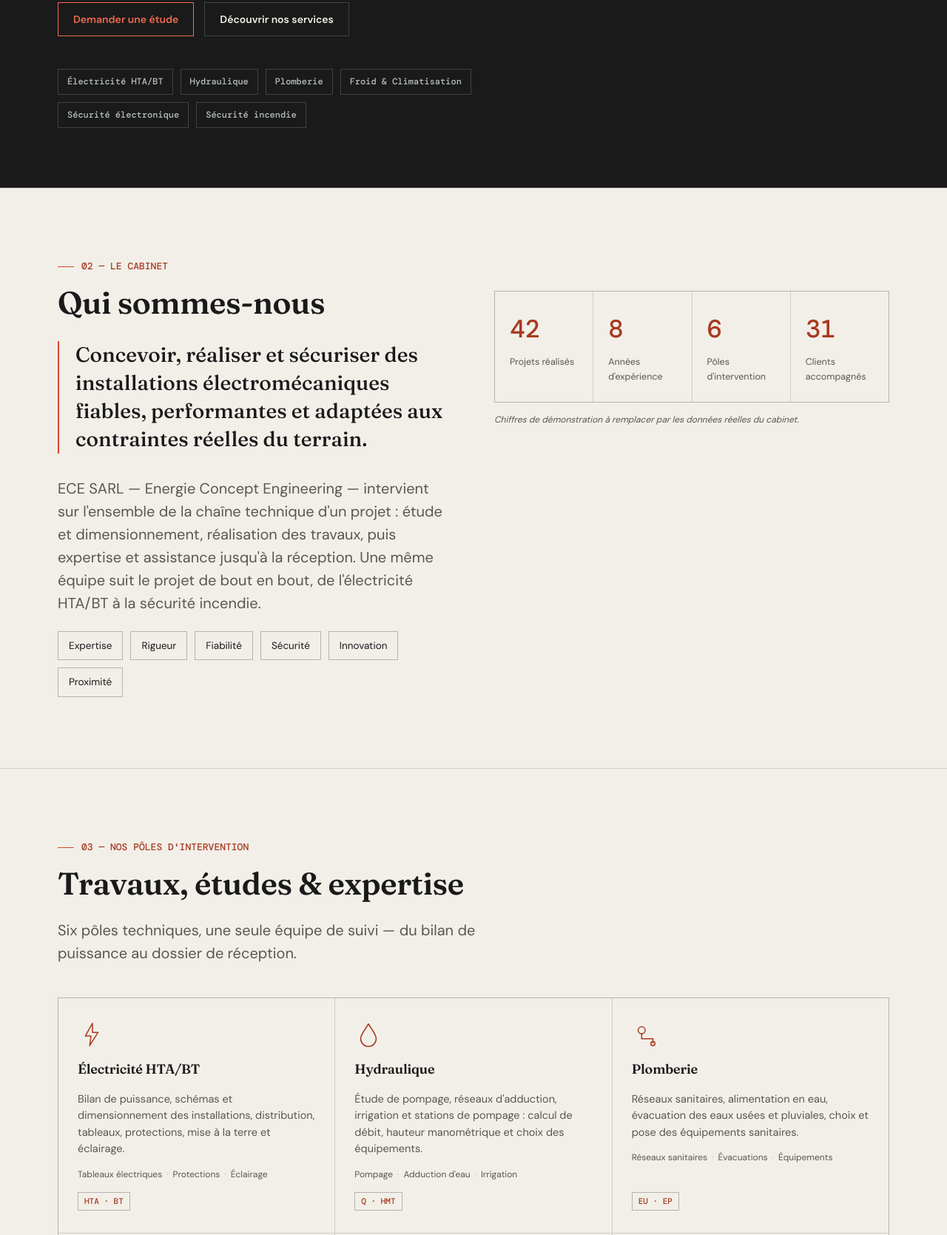
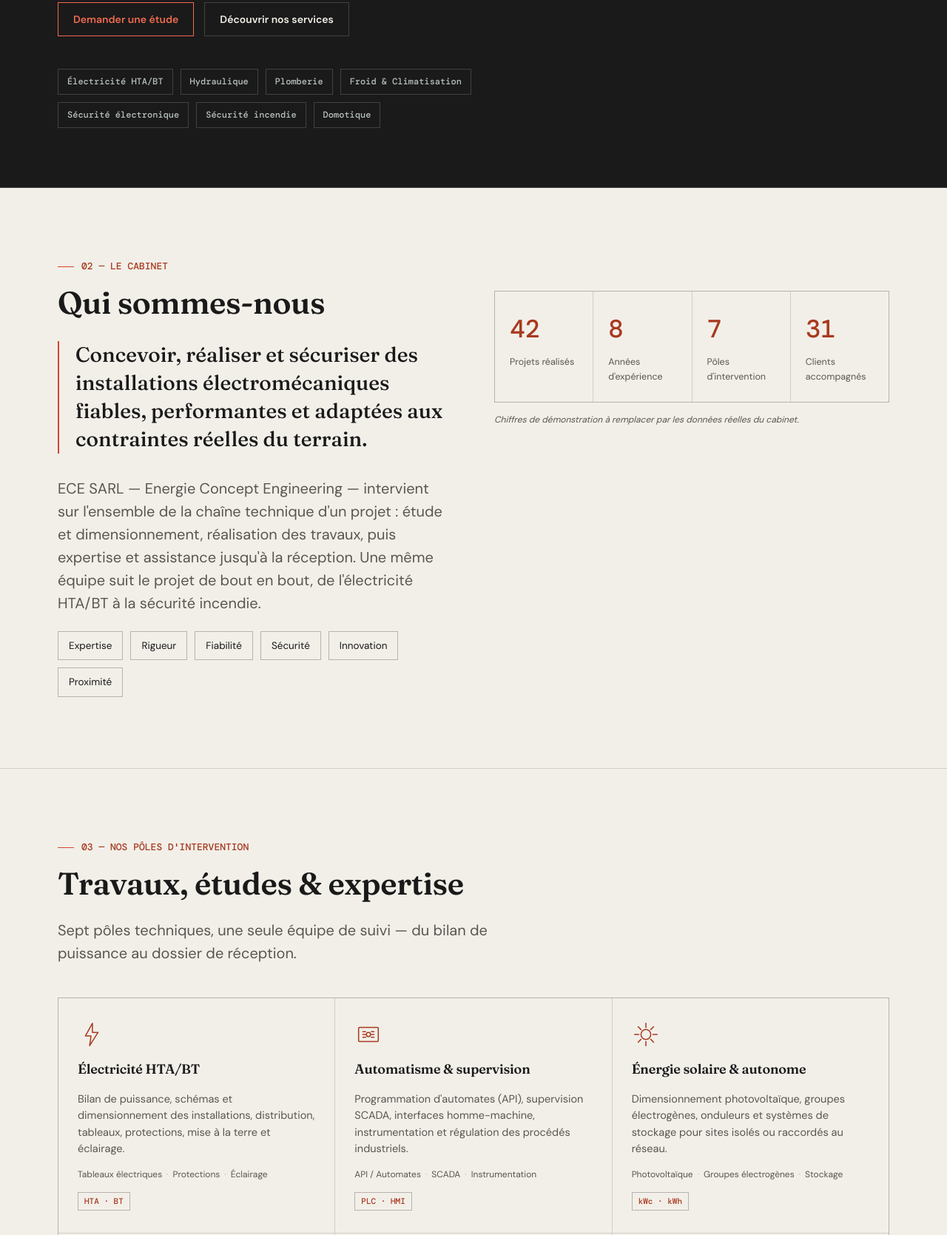
Before and after one commit to mouridoullah/ECE, a plain HTML site: page index.html in a window 1280 px wide. Shown: the part 755-2424 px from the top of the page at 74% size. Drawn offline with nearby package versions, Linux system fonts and the light colour scheme; a web font is replaced by a local one.

Commit message:
Update index.html

```diff
--- a/index.html
+++ b/index.html
@@ -16,7 +16,7 @@
 <meta property="og:site_name" content="ECE SARL">
 <meta name="twitter:card" content="summary_large_image">
 <meta name="twitter:title" content="ECE SARL — Travaux, Études &amp; Expertise">
-<meta name="twitter:description" content="Électricité HTA/BT · Hydraulique · Plomberie · Froid &amp; Climatisation · Sécurité électronique · Sécurité incendie.">
+<meta name="twitter:description" content="Électricité HTA/BT · Hydraulique · Plomberie · Froid &amp; Climatisation · Sécurité électronique · Sécurité incendie · Domotique.">
 
 <link rel="preconnect" href="https://fonts.googleapis.com">
 <link rel="preconnect" href="https://fonts.gstatic.com" crossorigin>
@@ -484,6 +484,7 @@
           <a class="pill" href="#climatisation">Froid &amp; Climatisation</a>
           <a class="pill" href="#securite-electronique">Sécurité électronique</a>
           <a class="pill" href="#securite-incendie">Sécurité incendie</a>
+          <a class="pill" href="#domotique">Domotique</a>
         </div>
       </div>
       <aside class="hero-aside">
@@ -531,7 +532,7 @@
           <div class="stat-grid">
             <div class="stat-cell"><div class="stat-num">42</div><div class="stat-lab">Projets réalisés</div></div>
             <div class="stat-cell"><div class="stat-num">8</div><div class="stat-lab">Années d'expérience</div></div>
-            <div class="stat-cell"><div class="stat-num">6</div><div class="stat-lab">Pôles d'intervention</div></div>
+            <div class="stat-cell"><div class="stat-num">7</div><div class="stat-lab">Pôles d'intervention</div></div>
             <div class="stat-cell"><div class="stat-num">31</div><div class="stat-lab">Clients accompagnés</div></div>
           </div>
           <p class="stat-note">Chiffres de démonstration à remplacer par les données réelles du cabinet.</p>
@@ -548,10 +549,12 @@
           <div class="section-num"><span class="tick"></span>03 — NOS PÔLES D'INTERVENTION</div>
           <h2 class="h2" id="services-title">Travaux, études &amp; expertise</h2>
         </div>
-        <p class="lede">Six pôles techniques, une seule équipe de suivi — du bilan de puissance au dossier de réception.</p>
+        <p class="lede">Sept pôles techniques, une seule équipe de suivi — du bilan de puissance au dossier de réception.</p>
       </div>
 
       <div class="svc-grid">
+        <!-- === GROUPE 1 : ÉLECTRICITÉ & ÉNERGIE === -->
+
         <article class="svc-card" id="electricite">
           <svg class="svc-icon" viewBox="0 0 40 40" fill="none" aria-hidden="true"><path d="M21 4 L11 22 H19 L17 36 L29 17 H21 L21 4Z" stroke="currentColor" stroke-width="1.6" stroke-linejoin="round"/></svg>
           <h3>Électricité HTA/BT</h3>
@@ -559,6 +562,24 @@
           <div class="svc-tags"><span>Tableaux électriques</span><span>Protections</span><span>Éclairage</span></div>
           <span class="svc-spec">HTA · BT</span>
         </article>
+
+        <article class="svc-card" id="automatisme">
+          <svg class="svc-icon" viewBox="0 0 40 40" fill="none" aria-hidden="true"><rect x="6" y="10" width="28" height="20" rx="1" stroke="currentColor" stroke-width="1.6"/><path d="M12 16 H16 M12 20 H16 M12 24 H16 M24 16 H28 M24 20 H28 M24 24 H28" stroke="currentColor" stroke-width="1.6" stroke-linecap="round"/><circle cx="20" cy="20" r="3" stroke="currentColor" stroke-width="1.6"/></svg>
+          <h3>Automatisme &amp; supervision</h3>
+          <p>Programmation d'automates (API), supervision SCADA, interfaces homme-machine, instrumentation et régulation des procédés industriels.</p>
+          <div class="svc-tags"><span>API / Automates</span><span>SCADA</span><span>Instrumentation</span></div>
+          <span class="svc-spec">PLC · HMI</span>
+        </article>
+
+        <article class="svc-card" id="solaire">
+          <svg class="svc-icon" viewBox="0 0 40 40" fill="none" aria-hidden="true"><circle cx="20" cy="20" r="7" stroke="currentColor" stroke-width="1.6"/><path d="M20 4 V10 M20 30 V36 M4 20 H10 M30 20 H36 M9 9 L13 13 M27 27 L31 31 M9 31 L13 27 M27 13 L31 9" stroke="currentColor" stroke-width="1.6" stroke-linecap="round"/></svg>
+          <h3>Énergie solaire &amp; autonome</h3>
+          <p>Dimensionnement photovoltaïque, groupes électrogènes, onduleurs et systèmes de stockage pour sites isolés ou raccordés au réseau.</p>
+          <div class="svc-tags"><span>Photovoltaïque</span><span>Groupes électrogènes</span><span>Stockage</span></div>
+          <span class="svc-spec">kWc · kWh</span>
+        </article>
+
+        <!-- === GROUPE 2 : FLUIDES & CONFORT === -->
 
         <article class="svc-card" id="hydraulique">
           <svg class="svc-icon" viewBox="0 0 40 40" fill="none" aria-hidden="true"><path d="M20 5 C14 15 9 20 9 26 a11 11 0 0 0 22 0 C31 20 26 15 20 5Z" stroke="currentColor" stroke-width="1.6" stroke-linejoin="round"/></svg>
@@ -584,6 +605,8 @@
           <span class="svc-spec">kW frig.</span>
         </article>
 
+        <!-- === GROUPE 3 : SÛRETÉ & SMART BUILDING === -->
+
         <article class="svc-card" id="securite-electronique">
           <svg class="svc-icon" viewBox="0 0 40 40" fill="none" aria-hidden="true"><rect x="6" y="13" width="20" height="14" rx="1" stroke="currentColor" stroke-width="1.6"/><path d="M26 18 L34 13 V27 L26 22" stroke="currentColor" stroke-width="1.6" stroke-linejoin="round"/></svg>
           <h3>Sécurité électronique</h3>
@@ -598,6 +621,14 @@
           <p>Détection incendie, désenfumage, moyens d'extinction et mise en conformité réglementaire des établissements.</p>
           <div class="svc-tags"><span>Détection</span><span>Désenfumage</span><span>Extinction</span></div>
           <span class="svc-spec">SSI</span>
+        </article>
+
+        <article class="svc-card" id="domotique">
+          <svg class="svc-icon" viewBox="0 0 40 40" fill="none" aria-hidden="true"><path d="M7 19 L20 8 L33 19 V33 H7Z" stroke="currentColor" stroke-width="1.6" stroke-linejoin="round"/><path d="M14 33 V24 H26 V33 M20 16 V20 M17 18 H23" stroke="currentColor" stroke-width="1.6" stroke-linecap="round"/></svg>
+          <h3>Domotique</h3>
+          <p>Pilotage intelligent des éclairages, volets, accès, climatisation et équipements pour améliorer le confort, la sécurité et la performance énergétique.</p>
+          <div class="svc-tags"><span>Automatisation</span><span>Gestion d'énergie</span><span>Confort</span></div>
+          <span class="svc-spec">SMART BUILDING</span>
         </article>
       </div>
     </div>
@@ -739,6 +770,7 @@
               <label class="check-item"><input type="checkbox" name="type" value="Climatisation"> Climatisation</label>
               <label class="check-item"><input type="checkbox" name="type" value="Sécurité électronique"> Sécurité électro.</label>
               <label class="check-item"><input type="checkbox" name="type" value="Sécurité incendie"> Sécurité incendie</label>
+              <label class="check-item"><input type="checkbox" name="type" value="Domotique"> Domotique</label>
             </div>
           </div>
           <div><label for="f-msg">Description du projet *</label><textarea id="f-msg" name="message" required></textarea></div>
@@ -779,6 +811,7 @@
           <li><a href="#plomberie">Plomberie</a></li>
           <li><a href="#climatisation">Froid &amp; Climatisation</a></li>
           <li><a href="#securite-incendie">Sécurité incendie</a></li>
+          <li><a href="#domotique">Domotique</a></li>
         </ul>
       </div>
       <div>
```
